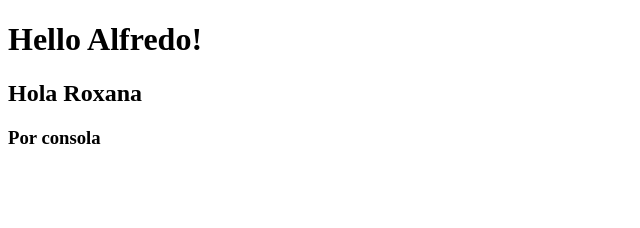
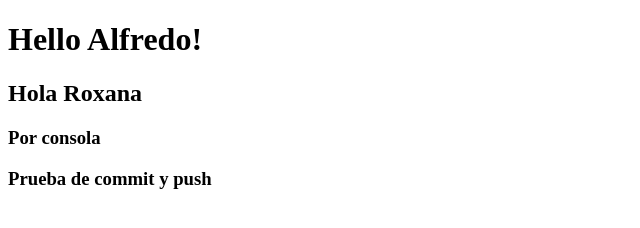
Before and after one commit to Roxpj/hello-Alfredo, a plain HTML site: page index.html in a window 1280 px wide. Shown: the whole page, without its empty margins (0-640 px from the left). Drawn offline with Linux system fonts and the light colour scheme.

Commit message:
Prueba de commit y de push

```diff
--- a/index.html
+++ b/index.html
@@ -9,5 +9,6 @@
     <h1>Hello Alfredo!</h1>
     <h2>Hola Roxana</h2>
     <h3>Por consola</h3>
+    <h3>Prueba de commit y push</h3>
 </body>
 </html>
```
